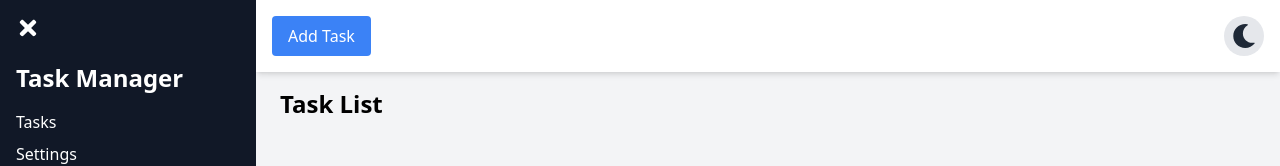
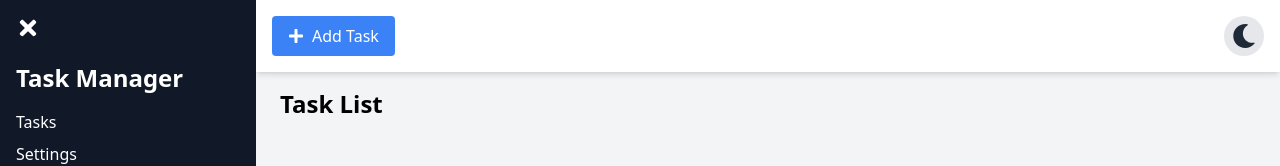
Before and after one commit to dihanrh/taskmanager, a React (Vite) app: page / in a window 1280 px wide. Shown: the top 166 px of the page. Built offline with nearby package versions, Linux system fonts and the light colour scheme; no server answers.

Commit message:
style : add task

```diff
--- a/src/layout/Navbar.tsx
+++ b/src/layout/Navbar.tsx
@@ -2,6 +2,7 @@ import React, { useState } from "react";
 import Modal from "../components/common/Modal";
 import TaskForm from "../components/task/TaskForm";
 import DarkModeToggle from "../components/common/DarkModeToggle";
+import { FaPlus } from "react-icons/fa"; // Import FaPlus from react-icons
 
 const Navbar: React.FC = () => {
   const [isModalOpen, setIsModalOpen] = useState(false);
@@ -15,10 +16,10 @@ const Navbar: React.FC = () => {
         <div className="flex items-center justify-between">
           <div className="flex items-center">
             <button
-              className="px-4 py-2 bg-blue-500 text-white rounded"
+              className="flex items-center px-4 py-2 bg-blue-500 text-white rounded"
               onClick={handleOpenModal}
             >
-              Add Task
+              <FaPlus className="mr-2" /> Add Task
             </button>
           </div>
           <div className="flex items-center space-x-4">
```
